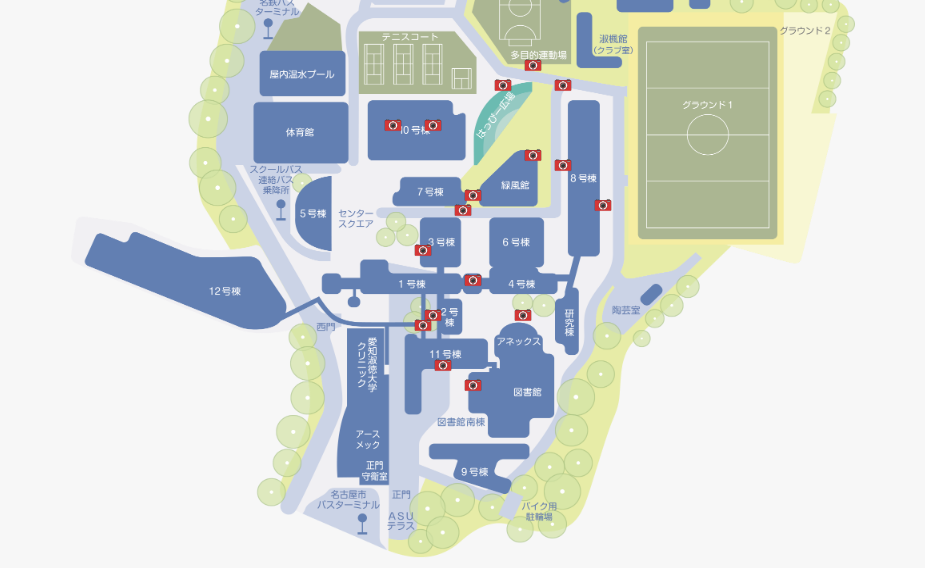
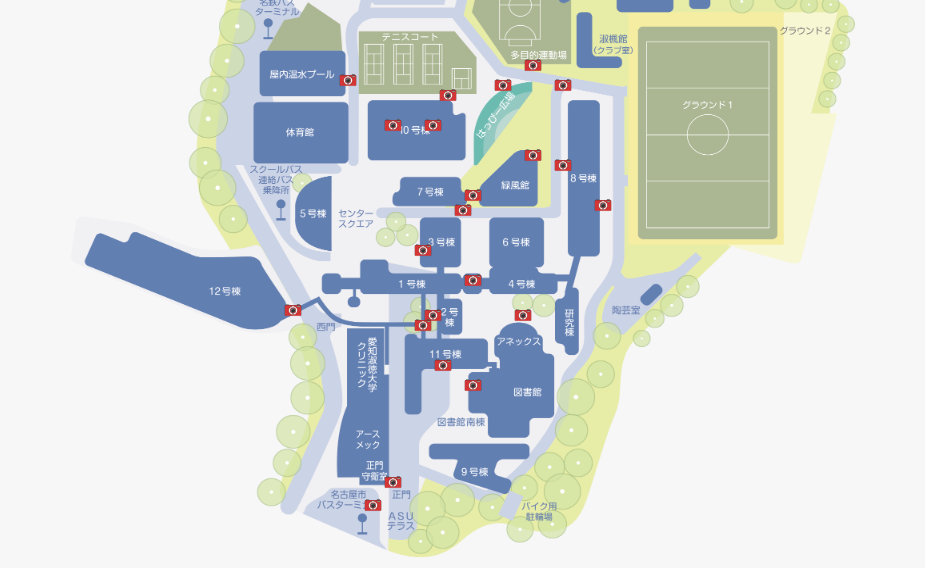
Before and after one commit to shunasu6/asu_imagemap, a plain HTML site: page index.html in a window 1280 px wide. Shown: the part 405-973 px from the top of the page, without its empty margins (177-1102 px from the left). Drawn offline with Linux system fonts and the light colour scheme.

Commit message:
Add files via upload

```diff
--- a/index.html
+++ b/index.html
@@ -95,6 +95,21 @@
 			<div class = "camera" id = "c17">
 				<a href="other/watarirouka.html"><img class = "imgCamera" src="img/camera.png"></a>
 			</div>
+			<div class = "camera" id = "c18">
+				<a href="other/seimon.html"><img class = "imgCamera" src="img/camera.png"></a>
+			</div>
+                        <div class = "camera" id = "c19">
+				<a href="other/minami.html"><img class = "imgCamera" src="img/camera.png"></a>
+			</div>
+                        <div class = "camera" id = "c20">
+				<a href="other/12g.html"><img class = "imgCamera" src="img/camera.png"></a>
+			</div>
+                        <div class = "camera" id = "c21">
+				<a href="other/pool.html"><img class = "imgCamera" src="img/camera.png"></a>
+			</div>
+                        <div class = "camera" id = "c22">
+				<a href="other/tennis.html"><img class = "imgCamera" src="img/camera.png"></a>
+			</div>
 		</div>
 	</div>
 </div>
--- a/index_camera.css
+++ b/index_camera.css
@@ -113,3 +113,28 @@
 	top: 550px;
 	left: 350px;
 }
+
+#c18{
+	top: 730px;
+	left: 300px;
+}
+
+#c19{
+	top: 707px;
+	left: 320px;
+}
+
+#c20{
+	top: 535px;
+	left: 220px;
+}
+
+#c21{
+	top: 305px;
+	left: 275px;
+}
+
+#c22{
+	top: 320px;
+	left: 375px;
+}
```
